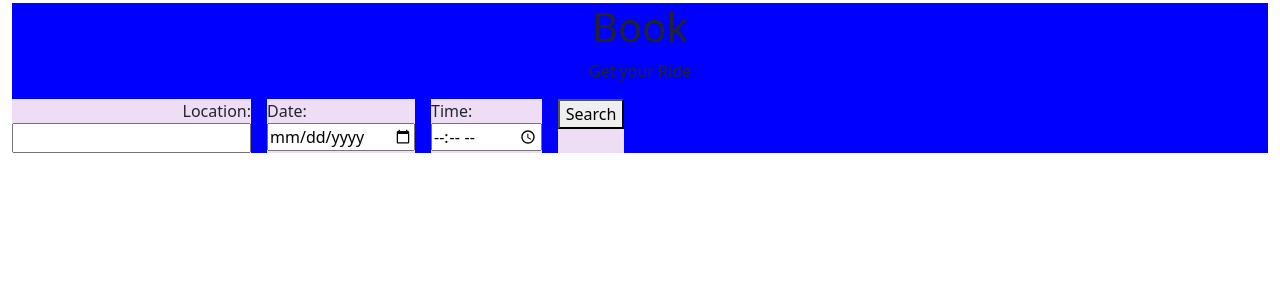
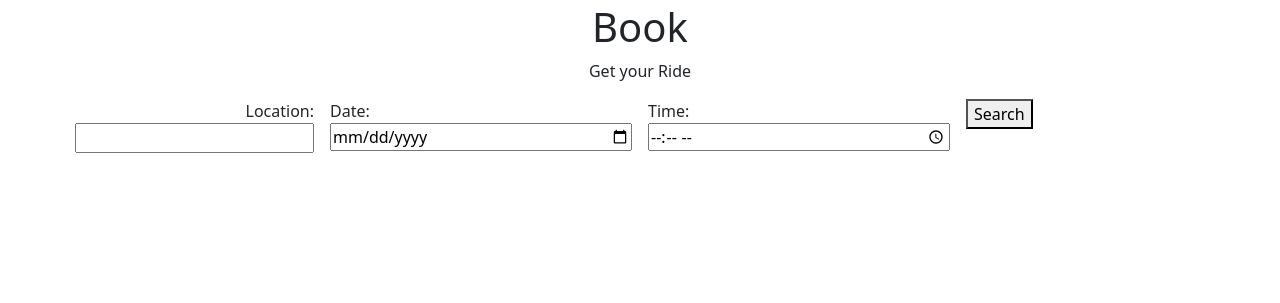
Before and after one commit to wjenaro/https---github.com-wjenaro-cirehire_project, a Django app: page / in a window 1280 px wide. Shown: the part 85-388 px from the top of the page. Run offline with Django 4.2, Linux system fonts and the light colour scheme; some libraries are stand-ins or nearby versions.

Commit message:
responsive flex

```diff
--- a/bookingApp/templates/bookingApp/index.html
+++ b/bookingApp/templates/bookingApp/index.html
@@ -20,11 +20,7 @@
 
             padding-right: 2rem;
         }
-        .car_booking{
-            background-color: blue;
 
-
-        }
         .car_seaarch_header{
             text-align: center;
 
@@ -37,8 +33,20 @@
 
         }
         .car_search_item{
-            background-color: rgb(239, 220, 245);
+            width: 25%;
+
         }
+        @media (max-width: 800px) {
+            .my_grid {
+                flex-direction: column;
+
+
+            }
+            /* extend the items to 100%*/
+            .car_search_item{
+                width: 100%;
+                }
+            }
 label{
     display: block;
 }
```
